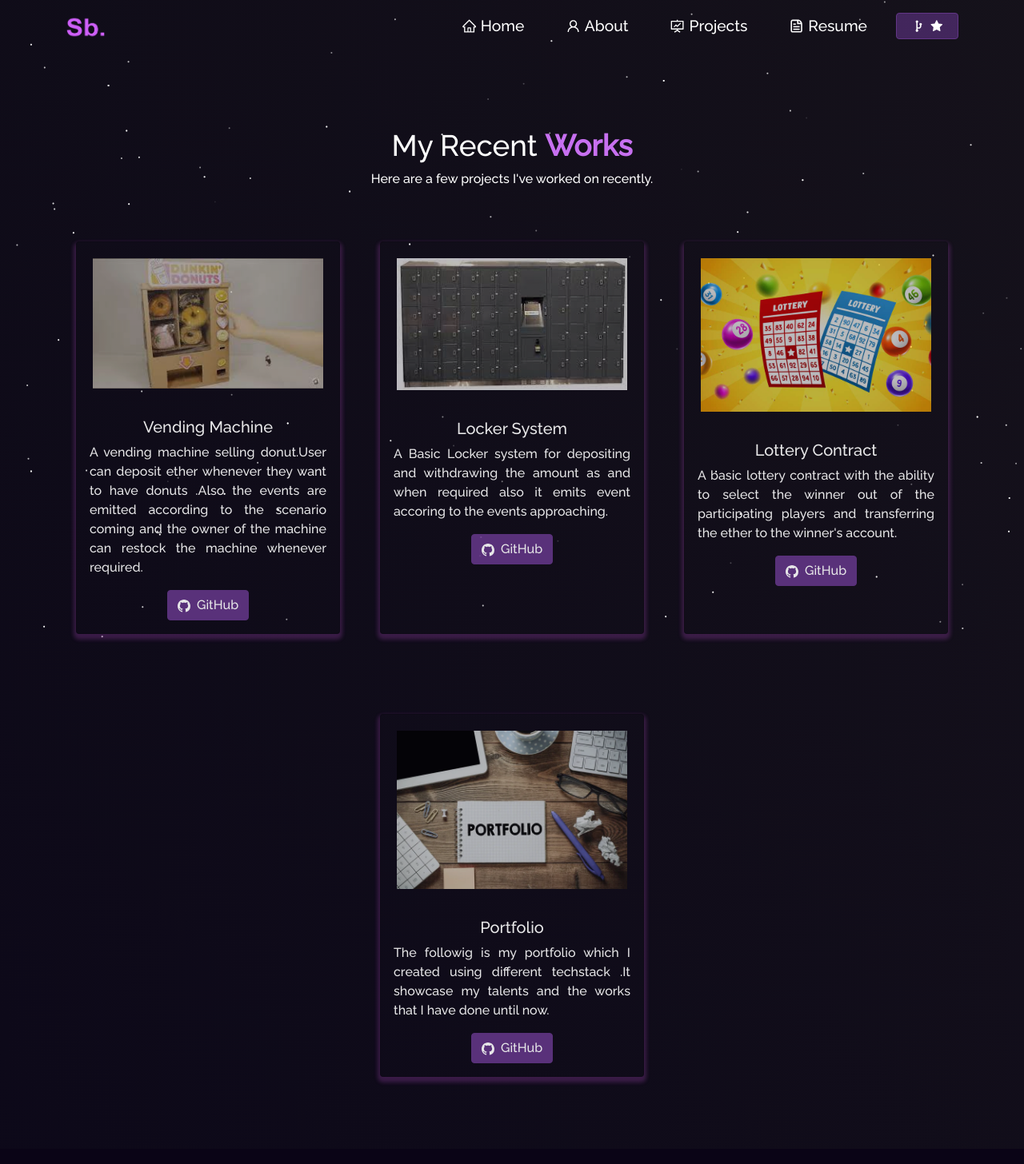
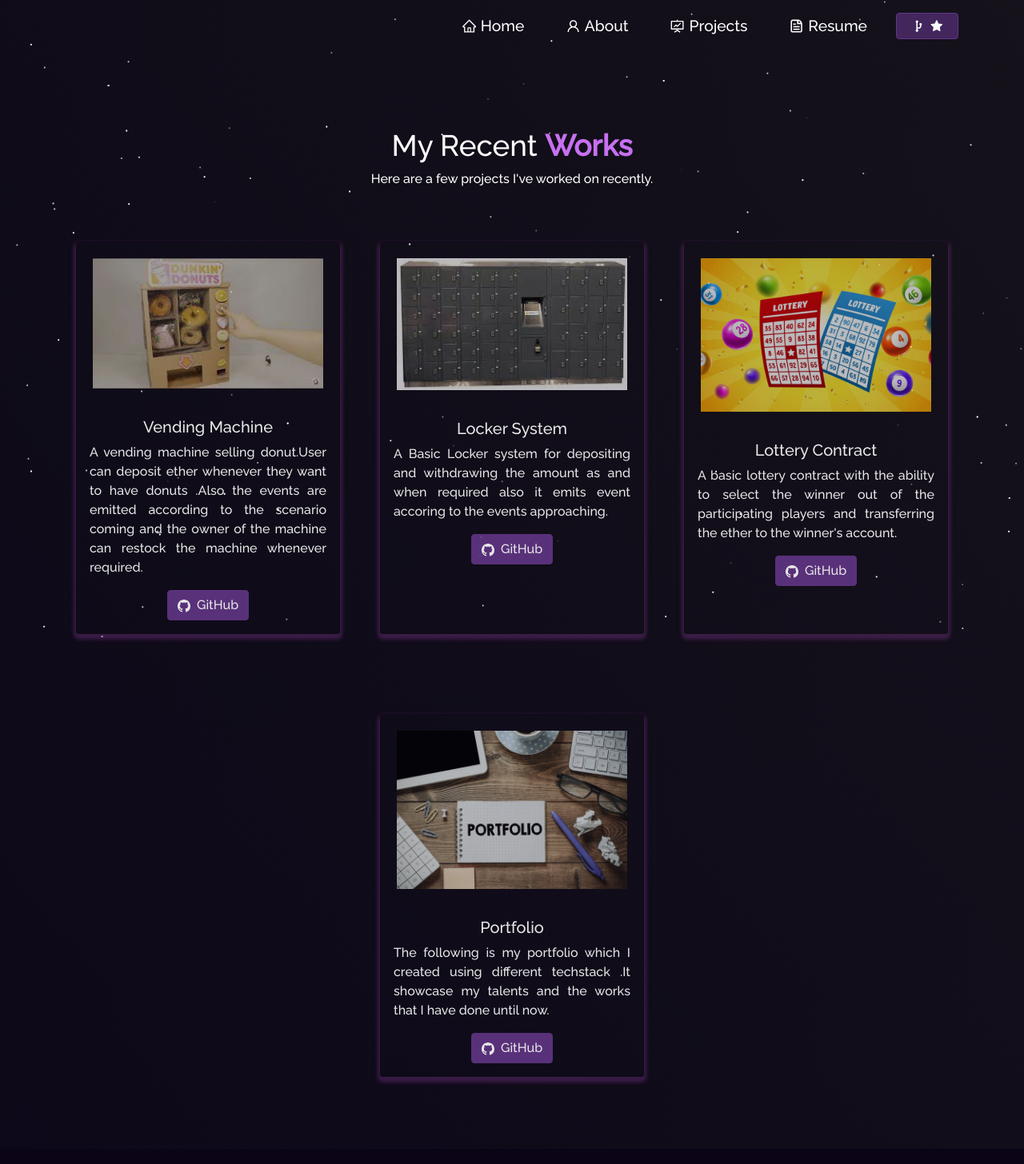
Before and after one commit to amanbora856/amanbora856.github.io, a React (Create React App) app: page /project in a window 1280 px wide. Shown: the top 1456 px of the page at 80% size. Built offline with nearby package versions, Linux system fonts and the light colour scheme.

Commit message:
sb removed

```diff
--- a/src/components/Navbar.js
+++ b/src/components/Navbar.js
@@ -2,7 +2,7 @@ import React, { useState } from "react";
 import Navbar from "react-bootstrap/Navbar";
 import Nav from "react-bootstrap/Nav";
 import Container from "react-bootstrap/Container";
-import logo from "../Assets/logo.png";
+//import logo from "../Assets/logo.png";
 import Button from "react-bootstrap/Button";
 import { Link } from "react-router-dom";
 import { CgGitFork } from "react-icons/cg";
@@ -38,9 +38,9 @@ function NavBar() {
       className={navColour ? "sticky" : "navbar"}
     >
       <Container>
-        <Navbar.Brand href="/" className="d-flex">
+        {/* <Navbar.Brand href="/" className="d-flex">
           <img src={logo} className="img-fluid logo" alt="brand" />
-        </Navbar.Brand>
+        </Navbar.Brand> */}
         <Navbar.Toggle
           aria-controls="responsive-navbar-nav"
           onClick={() => {
--- a/src/components/Projects/Projects.js
+++ b/src/components/Projects/Projects.js
@@ -59,7 +59,7 @@ function Projects() {
               imgPath={leaf}
               isBlog={false}
               title="Portfolio"
-              description="The followig is my portfolio which I created using different techstack .It showcase my talents and the works that I have done until now. "
+              description="The following is my portfolio which I created using different techstack .It showcase my talents and the works that I have done until now. "
               ghLink="https://github.com/amanbora856/amanbora856.github.io"
 
             />
```
